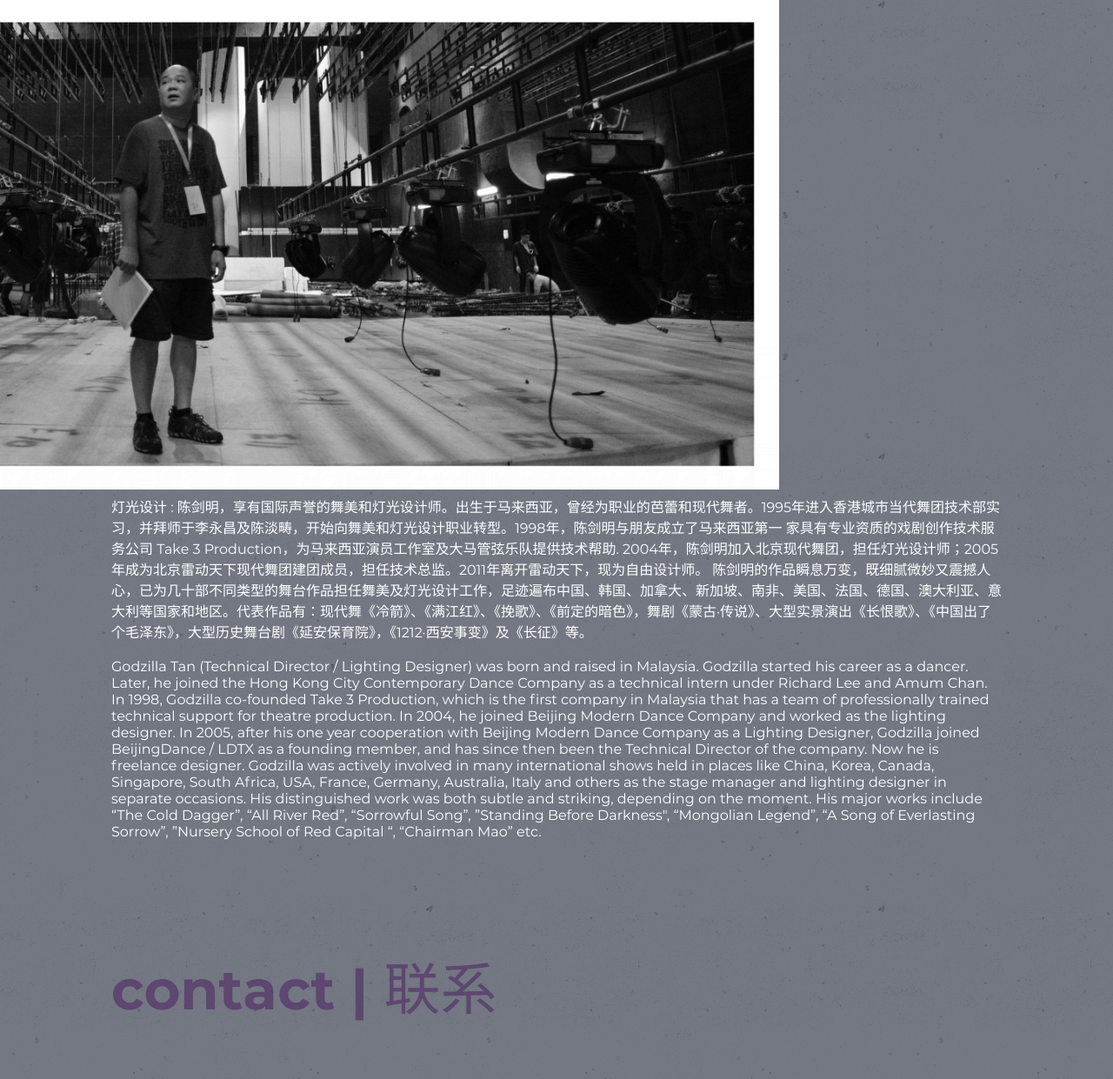
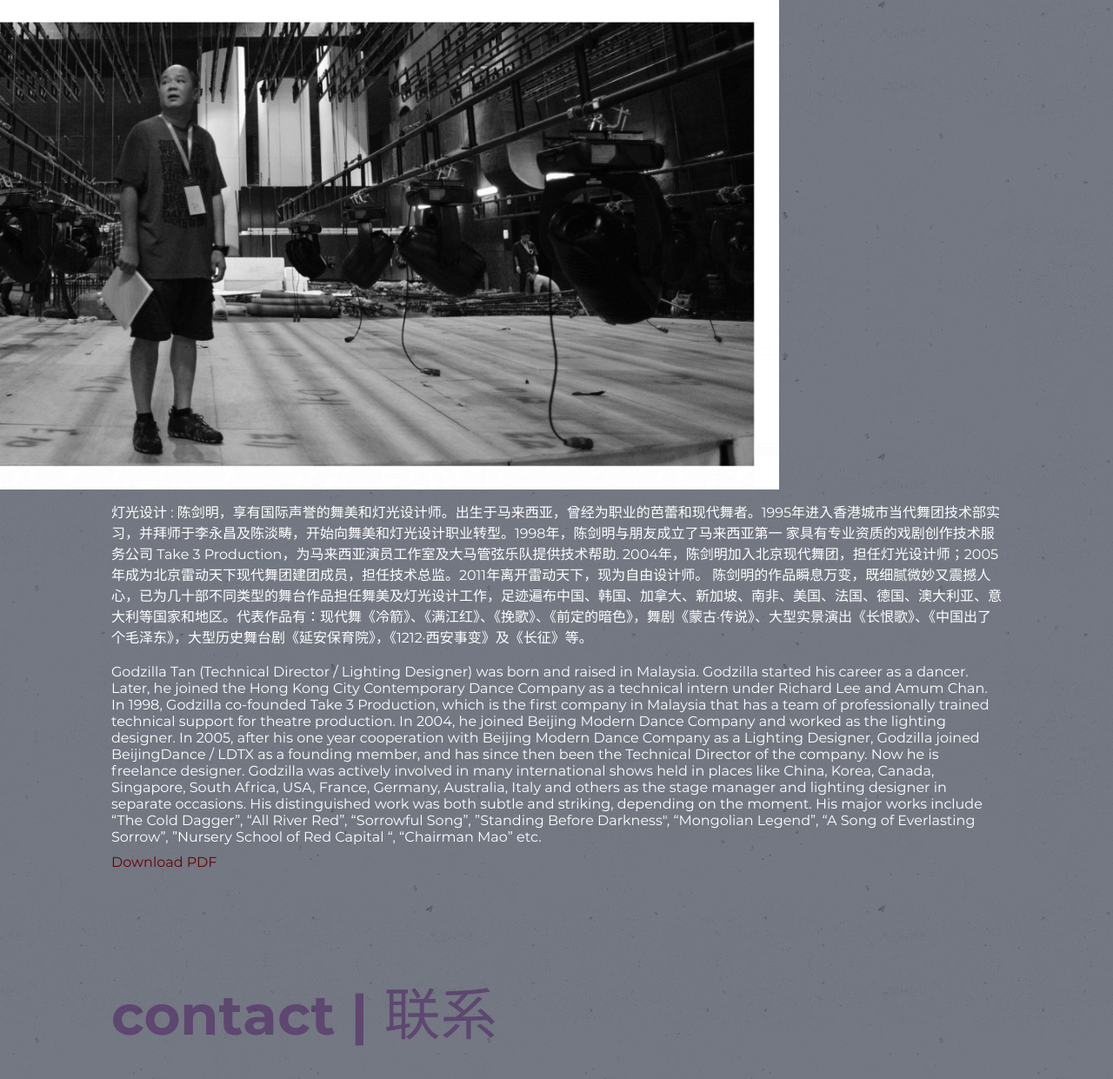
Before and after one commit to Bengilla/beng_website, a Flask app: page / in a window 1280 px wide. Shown: the part 1751-2992 px from the top of the page at 87% size. Run offline with Flask 2, Linux system fonts and the light colour scheme; data that the repository does not hold is empty; some libraries are stand-ins or nearby versions; some web fonts are replaced.

Commit message:
Initial commit

```diff
--- a/main.py
+++ b/main.py
@@ -50,7 +50,7 @@ def render_picture(data):
     render_pic = base64.b64encode(data).decode('ascii')
     return render_pic
 
-@app.route("/", methods=["GET"])
+@app.route("/")
 def index():
     program = UploadData.query.order_by(UploadData.year.desc())
     with codecs.open('static/bio/cn_bio.txt', encoding='utf-8') as cn:
--- a/static/style.css
+++ b/static/style.css
@@ -247,6 +247,21 @@ hr {
   width: 30%;
 }
 
+.pdf {
+  width: 100%;
+  margin-top: 10px;
+}
+
+.pdf a {
+  color:rgb(105, 1, 1);
+  text-decoration: none;
+}
+
+.pdf a:hover {
+  color:white;
+  transition-duration: 0.4s;
+}
+
 .content {
   width: 80%;
   margin: auto;
--- a/templates/index.html
+++ b/templates/index.html
@@ -58,6 +58,9 @@
       <div class="img"><img src="/static/img/beng-portfolio.png" width="100%"></div>
       <div class="content">
         {{ cn_bio }}<br /><br />{{ en_bio }}
+        <div class="pdf">
+          <a href="/static/pdf/bengilla-bios-2021.pdf" download="Bengilla_Bio_2021">Download PDF</a>
+        </div>
       </div>
     </section>
 
```
Also changed, not shown: 1 other file.
